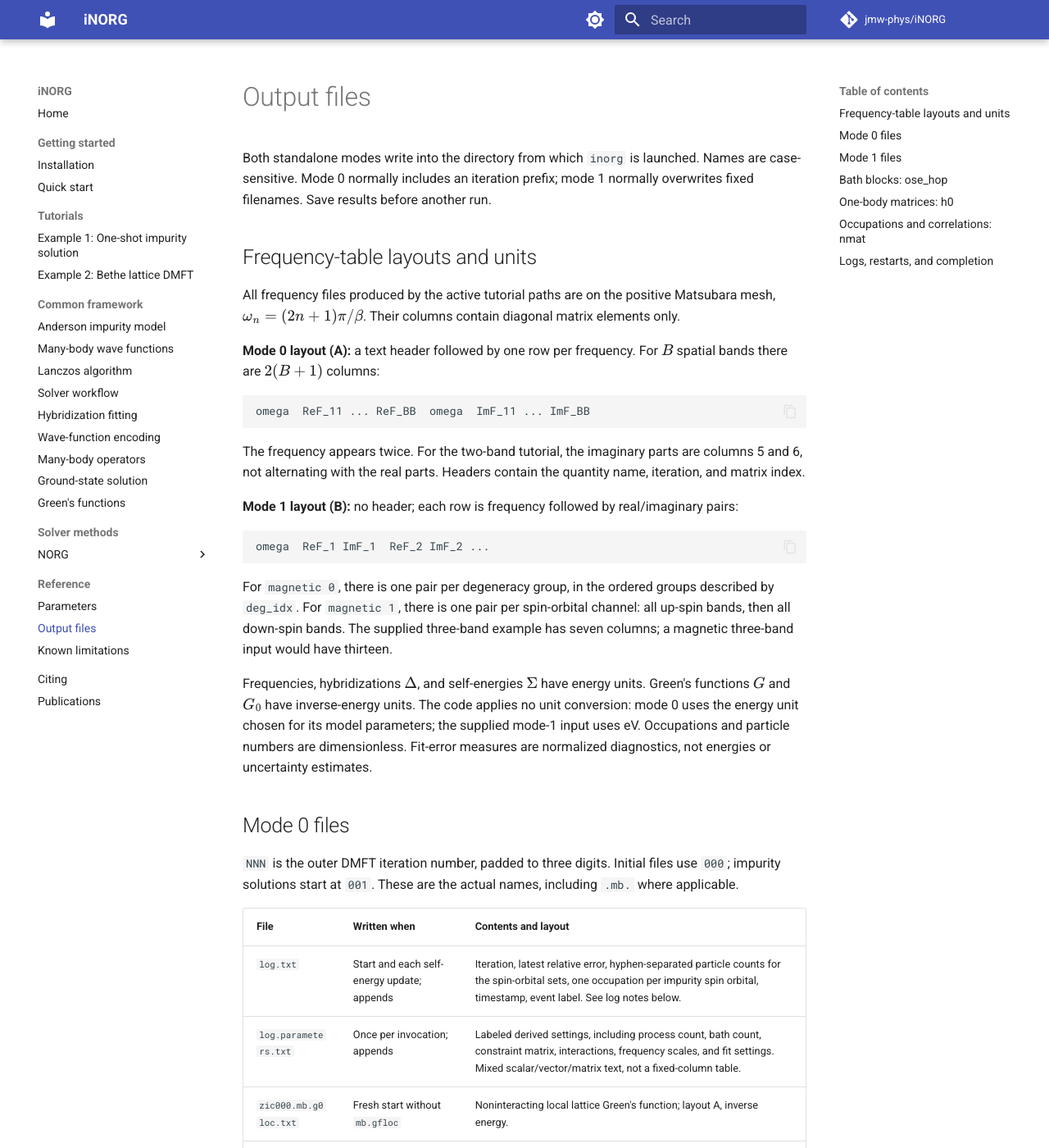
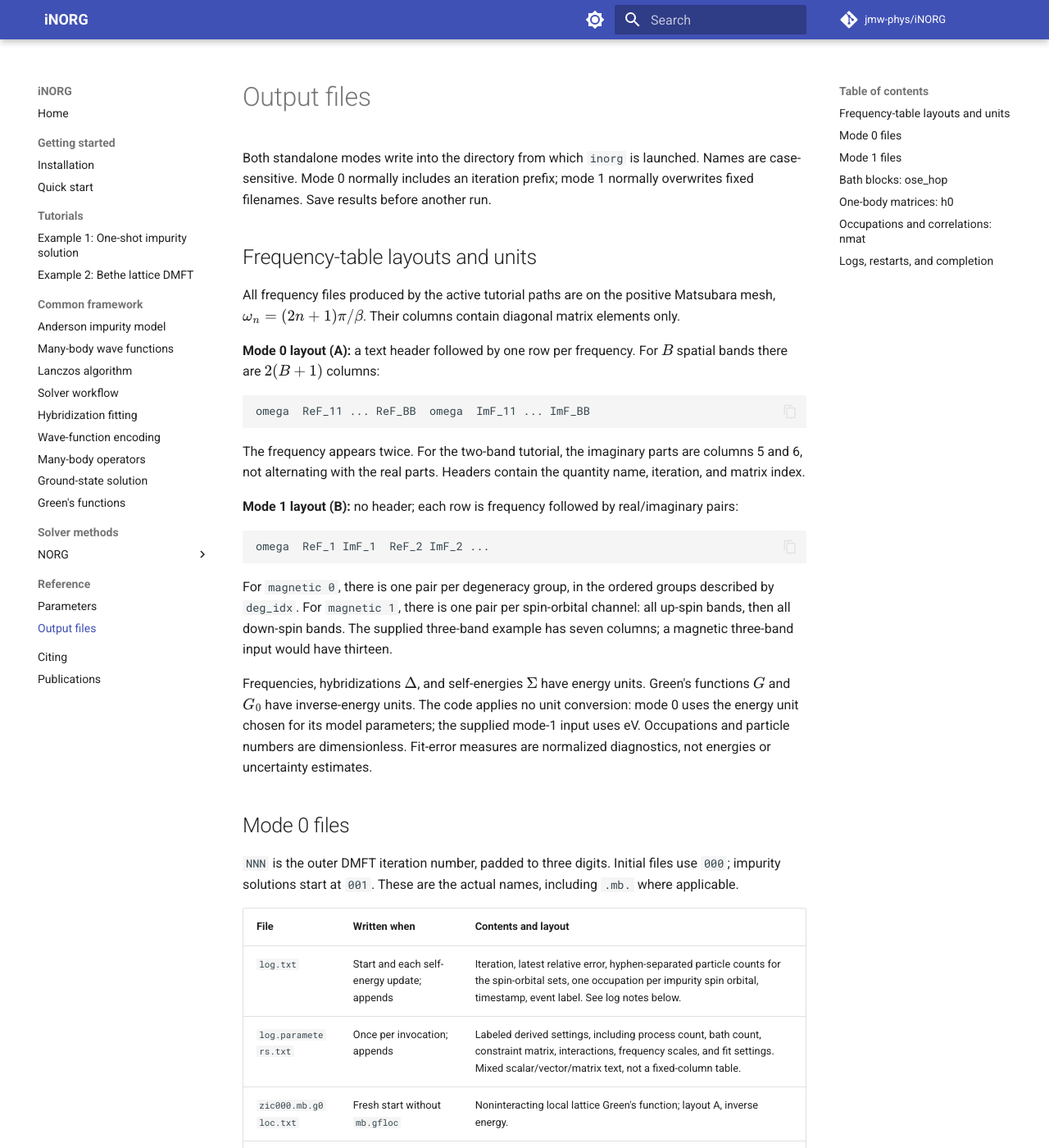
Before and after one commit to jmw-phys/iNORG, an MkDocs documentation site: the page built from docs/output-files.md, in a window 1280 px wide and 1400 px high. Shown: the whole window at 82% size. Built offline with MkDocs 1.6.1 and Material for MkDocs 9.7.7, drawn with Linux system fonts in a browser that asks for light colours; comment, search, counter and statistics services are not loaded; some of the changed text lies outside the part shown.

Commit message:
docs: simplify the manual navigation and header; move jm_rename to tools/

```diff
--- a/docs/output-files.md
+++ b/docs/output-files.md
@@ -114,7 +114,7 @@ The subsequent labeled blocks are matrices for $\langle s_{z,a}s_{z,b}\rangle$,
 
 !!! warning "Double-occupancy output"
 
-    The current operator-table path leaves the printed $\langle n_i n_j\rangle$ matrix zero. It is not a physical result. Do not use this block or the spin/charge correlation quantities derived from it. The one-particle occupation block is computed separately. See [known limitations](known-limitations.md#double-occupancy-output).
+    The current operator-table path leaves the printed $\langle n_i n_j\rangle$ matrix zero. It is not a physical result. Do not use this block or the spin/charge correlation quantities derived from it. The one-particle occupation block is computed separately.
 
 <!-- src/norg.cpp:752; src/norg.cpp:799; src/norg.cpp:827; src/prmtr.cpp:69; src/operator.cpp:11; src/operator.cpp:199; src/operator.cpp:203; src/operator.cpp:215; src/densitymatrix.cpp:204; src/densitymatrix.cpp:213 -->
 
--- /dev/null
+++ b/docs/stylesheets/extra.css
@@ -0,0 +1,5 @@
+/* Hide the default theme logo in the header and in the navigation drawer. */
+.md-header__button.md-logo,
+.md-nav__title .md-nav__button.md-logo {
+  display: none;
+}
--- a/mkdocs.yml
+++ b/mkdocs.yml
@@ -36,9 +36,15 @@ markdown_extensions:
       permalink: true
   - attr_list
 
+extra_css:
+  - stylesheets/extra.css
+
 extra_javascript:
   - javascripts/mathjax.js
   - https://cdn.jsdelivr.net/npm/mathjax@3.2.2/es5/tex-mml-chtml.js
+
+exclude_docs: |
+  known-limitations.md
 
 nav:
   - Home: index.md
@@ -65,6 +71,6 @@ nav:
   - Reference:
       - Parameters: parameters.md
       - Output files: output-files.md
-      - Known limitations: known-limitations.md
+      # - Known limitations: known-limitations.md
   - Citing: citing.md
   - Publications: paper-list.md
```
Also changed, not shown: docs/implementation/operators.md (+1 -1 lines), docs/index.md (+0 -2 lines), docs/tutorials/siam-oneshot.md (+1 -1 lines), 2 other files.
